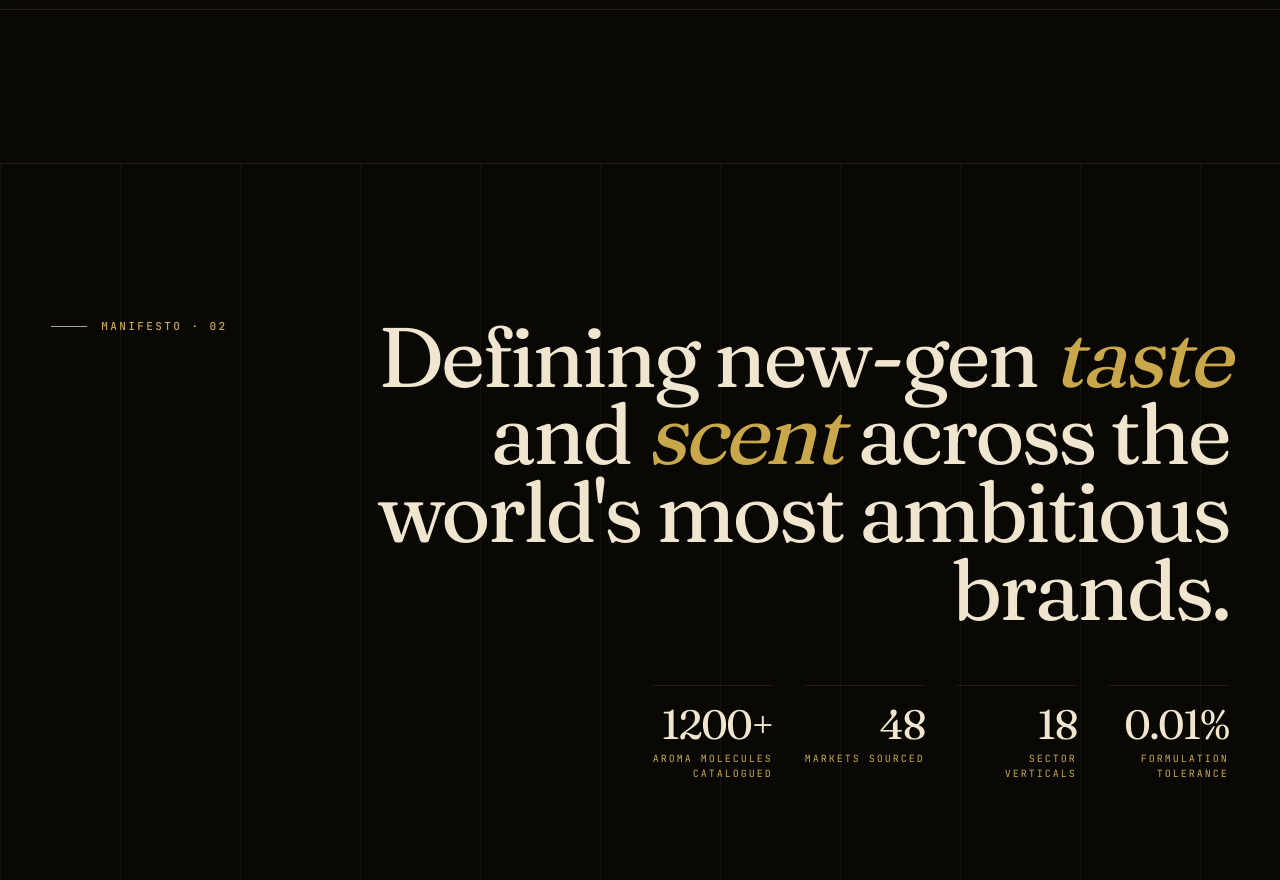
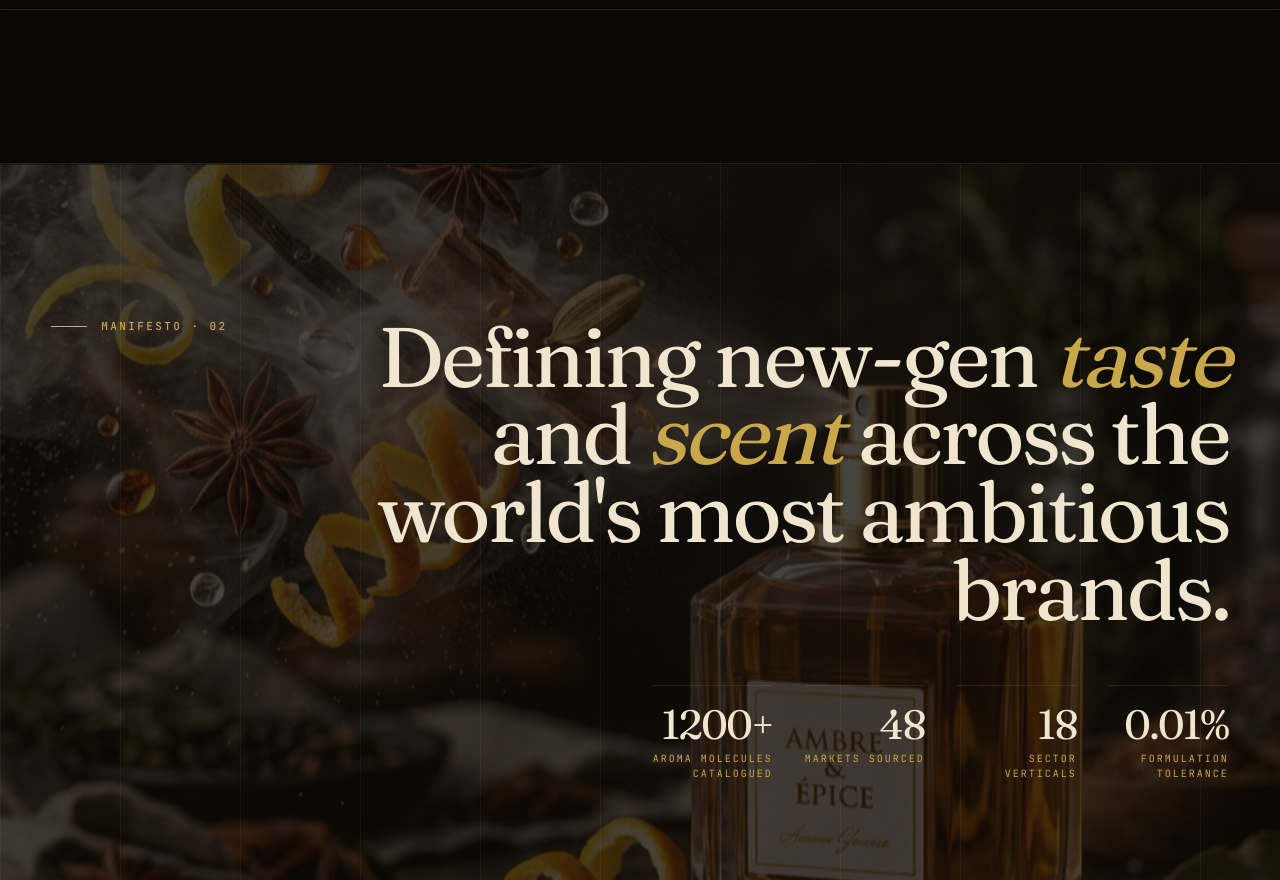
Before and after one commit to Bharani119/Pairsense_websitev4, a Next.js app: page / in a window 1280 px wide. Shown: the part 11120-12000 px from the top of the page. Built offline with nearby package versions, Linux system fonts and the light colour scheme.

Commit message:
fix: adjust scale for background overlay in Contact and update background image in WhoWeAre

```diff
--- a/components/sections/Contact.tsx
+++ b/components/sections/Contact.tsx
@@ -248,7 +248,7 @@ export default function Contact() {
             className="!absolute inset-0 w-full h-full"
             overlay="none"
             speed={0.35}
-            scale={1.25}
+            scale={1.6}
             focal="50% 40%"
           />
           <div
--- a/components/sections/WhoWeAre.tsx
+++ b/components/sections/WhoWeAre.tsx
@@ -6,7 +6,7 @@ export default function WhoWeAre() {
     <section className="section section-border relative overflow-hidden bg-bg">
       <div
         className="absolute inset-0 z-0 bg-cover bg-center opacity-25 mix-blend-screen scale-110"
-        style={{ backgroundImage: 'url(/manifesto_bg_taste_scent_v3.png)' }}
+        style={{ backgroundImage: 'url(/manifesto_bg.png)' }}
       />
       {/* diagonal ornament grid overlay */}
       <div
```
